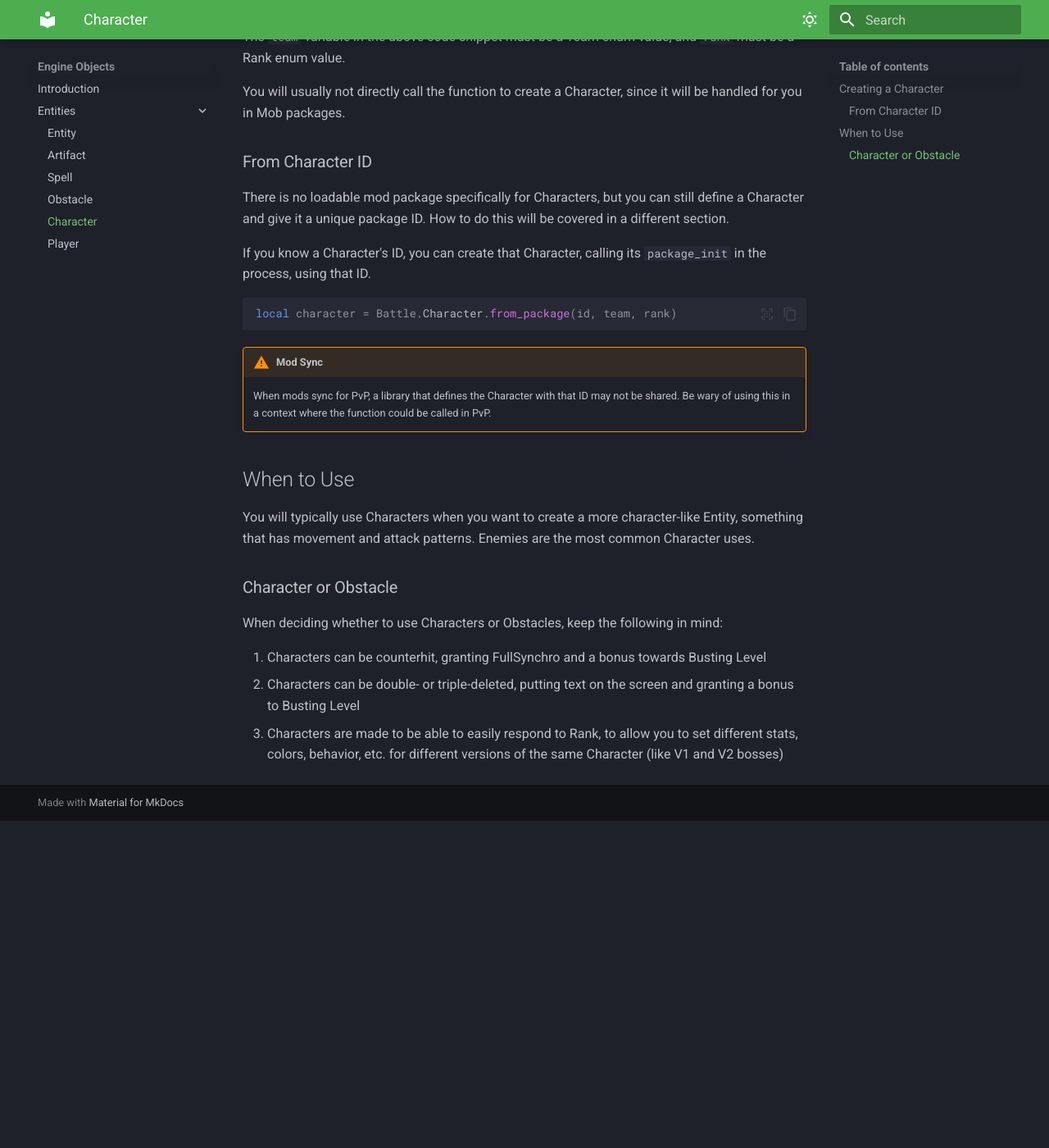
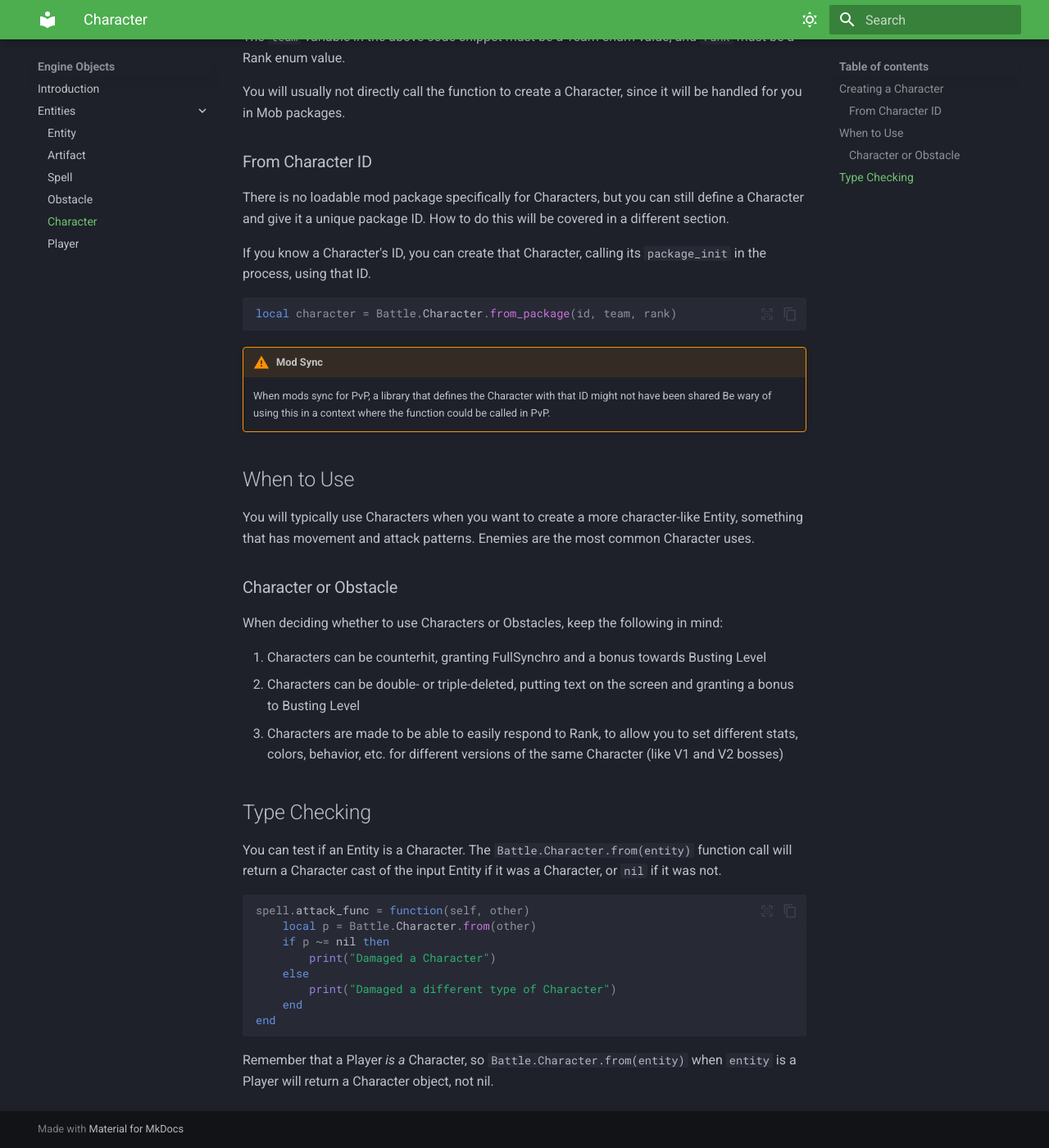
Before and after one commit to Alrysc/onb_docs, an MkDocs documentation site: the page built from docs/onb_overview/entities/character.md, in a window 1280 px wide and 1400 px high, scrolled down 461 px. Shown: the whole window at 82% size. Built offline with MkDocs 1.6.1 and Material for MkDocs 9.7.7, drawn with Linux system fonts in a browser that asks for light colours; before the commit the page ends 1462 px from its top, so only the background shows below that.

Commit message:
Fix some typos in the Entities section, added some missing info

````diff
--- a/docs/onb_overview/entities/character.md
+++ b/docs/onb_overview/entities/character.md
@@ -33,8 +33,8 @@ local character = Battle.Character.from_package(id, team, rank)
 ```
 
 !!! warning "Mod Sync"
-    When mods sync for PvP, a library that defines the Character with that ID may
-    not be shared. Be wary of using this in a context where the function could be
+    When mods sync for PvP, a library that defines the Character with that ID might
+    not have been shared Be wary of using this in a context where the function could be
     called in PvP.
 
 
@@ -55,3 +55,23 @@ a bonus to Busting Level
 3. Characters are made to be able to easily respond to Rank, to allow you to set different
 stats, colors, behavior, etc. for different versions of the same Character (like V1 and V2
 bosses)
+
+## Type Checking
+
+You can test if an Entity is a Character. The `Battle.Character.from(entity)` function
+call will return a Character cast of the input Entity if it was a Character, or `nil`
+if it was not.
+
+```lua
+spell.attack_func = function(self, other)
+    local p = Battle.Character.from(other)
+    if p ~= nil then
+        print("Damaged a Character")
+    else
+        print("Damaged a different type of Character")
+    end
+end
+```
+
+Remember that a Player *is a* Character, so `Battle.Character.from(entity)` when
+`entity` is a Player will return a Character object, not nil.
````
Also changed, not shown: docs/onb_overview/entities/artifact.md (+6 -4 lines), docs/onb_overview/entities/index.md (+2 -2 lines), docs/onb_overview/entities/player.md (+4 -1 lines), docs/onb_overview/entities/spell.md (+4 -4 lines).
